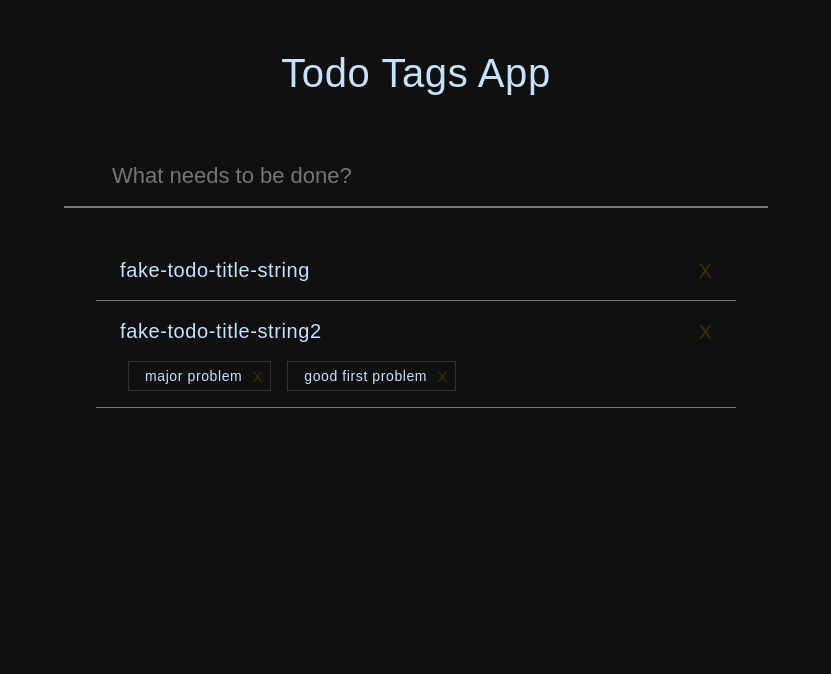
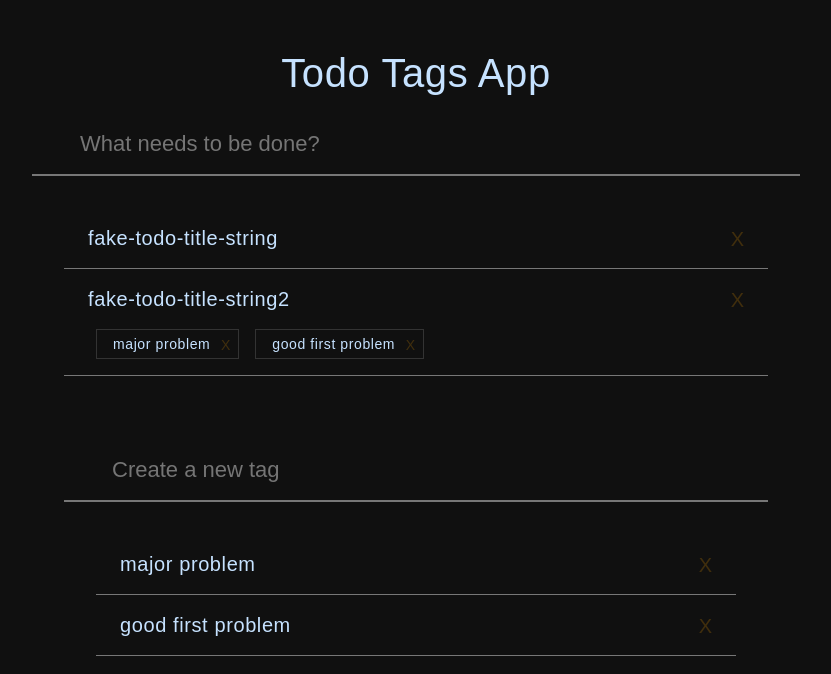
Before and after one commit to chrisisler/todo-tags, a Next.js app: page / in a window 1280 px wide. Shown: the top 674 px of the page, without its empty margins (224-1055 px from the left). Built offline with nearby package versions, Linux system fonts and the light colour scheme.

Commit message:
added tags ui w/ create & delete

```diff
--- a/pages/index.js
+++ b/pages/index.js
@@ -3,12 +3,23 @@ import Head from 'next/head'
 
 export default class extends Component {
   state = schema()
-
   actions = {
     tags: {
-      create: () => {},
-      update: () => {},
-      delete: () => {},
+      create: event => {
+        let name = event.currentTarget.value
+        let { tags } = this.state
+        if (name.length >= 1 && !tags.some(tag => tag.name === name)) {
+          if (event.key === 'Enter') {
+            let tag = { name }
+            this.setState({ tags: tags.concat(tag) })
+            event.currentTarget.value = ''
+          }
+        }
+      },
+      delete: tagName => {
+        let tags = this.state.tags.filter(tag => tag.name !== tagName)
+        this.setState({ tags })
+      },
     },
     todos: {
       create: event => {
@@ -28,9 +39,7 @@ export default class extends Component {
         }
         this.doubleClickedRef = event.currentTarget.parentNode
         this.doubleClickedRef.classList.add('updating')
-        document
-          .querySelector('.todo-list li.updating input.update-todo')
-          .focus()
+        document.querySelector('.list li.updating input.update-todo').focus()
       },
       update: (event, index) => {
         let updatedTitle = event.currentTarget.value
@@ -96,7 +105,7 @@ export default class extends Component {
           <div onDoubleClick={actions.todos.doubleClicked}>
             <label>{todo.title}</label>
             <button
-              className="delete-todo"
+              className="delete"
               onClick={_ => actions.todos.delete(todo.title)}
             >
               X
@@ -114,7 +123,7 @@ export default class extends Component {
     })
 
     return (
-      <div id="app">
+      <div id="flex-center">
         <GlobalStyles />
         <ScopedStyles />
 
@@ -124,18 +133,43 @@ export default class extends Component {
 
         <h1>Todo Tags App</h1>
 
-        <section className="container">
+        <main className="container">
           <input
             type="text"
-            id="new-todo-input"
+            className="create-state-input"
             placeholder="What needs to be done?"
             onKeyDown={actions.todos.create}
           />
 
           <section>
-            <ul className="todo-list">{renderedTodos}</ul>
+            <ul className="list">{renderedTodos}</ul>
           </section>
-        </section>
+
+          <section>
+            <input
+              type="text"
+              className="create-state-input"
+              placeholder="Create a new tag"
+              onKeyDown={actions.tags.create}
+            />
+
+            <section>
+              <ul className="list">
+                {tags.map(tag => (
+                  <li key={tag.name}>
+                    <label>{tag.name}</label>
+                    <button
+                      className="delete"
+                      onClick={_ => actions.tags.delete(tag.name)}
+                    >
+                      X
+                    </button>
+                  </li>
+                ))}
+              </ul>
+            </section>
+          </section>
+        </main>
       </div>
     )
   }
@@ -145,14 +179,14 @@ const hexGray = '777'
 
 let ScopedStyles = () => (
   <style jsx>{`
-    #app {
+    #flex-center {
       display: flex;
       flex-direction: column;
       justify-content: center;
       align-items: center;
     }
 
-    #new-todo-input {
+    .create-state-input {
       font: inherit;
       font-size: 22px;
       color: inherit;
@@ -169,44 +203,44 @@ let ScopedStyles = () => (
       outline: none;
     }
 
-    .container {
+    main.container {
       min-width: 256px;
       max-width: 768px;
-      width: 90%;
+      width: 80%;
     }
 
     section {
       padding: 32px;
     }
 
-    .todo-list {
+    .list {
       margin: 0;
       padding: 0;
       list-style: none;
       user-select: none;
     }
 
-    .todo-list li {
+    .list li {
       position: relative;
       border-bottom: 1px solid #${hexGray};
       padding: 16px 24px;
     }
 
-    .todo-list li .tags {
+    .list li .tags {
       padding: 0;
       list-style: none;
       font-size: 14px;
       display: flex;
     }
 
-    .todo-list li .tags li {
+    .list li .tags li {
       border: 1px solid #333;
       width: fit-content;
       padding: 0 28px 0 16px;
       margin: 16px 8px 0 8px;
     }
 
-    .todo-list li .tags li .remove-tag {
+    .list li .tags li .remove-tag {
       margin-top: 7px;
       border: none;
       position: absolute;
@@ -214,14 +248,14 @@ let ScopedStyles = () => (
       opacity: 0.2;
       right: 8px;
     }
-    .todo-list li .tags li .remove-tag:hover {
+    .list li .tags li .remove-tag:hover {
       opacity: 1;
       cursor: pointer;
       color: red;
       font-weight: bolder;
     }
 
-    .todo-list li.updating .update-todo {
+    .list li.updating .update-todo {
       display: block;
       background: transparent;
       color: inherit;
@@ -231,11 +265,11 @@ let ScopedStyles = () => (
       margin-top: 8px;
     }
 
-    .todo-list li .update-todo {
+    .list li .update-todo {
       display: none;
     }
 
-    .todo-list li .delete-todo {
+    .list li .delete {
       border: none;
       position: absolute;
       right: 24px;
@@ -243,7 +277,7 @@ let ScopedStyles = () => (
       opacity: 0.2;
       color: orange;
     }
-    .todo-list li .delete-todo:hover {
+    .list li .delete:hover {
       opacity: 1;
       cursor: pointer;
       color: red;
```
